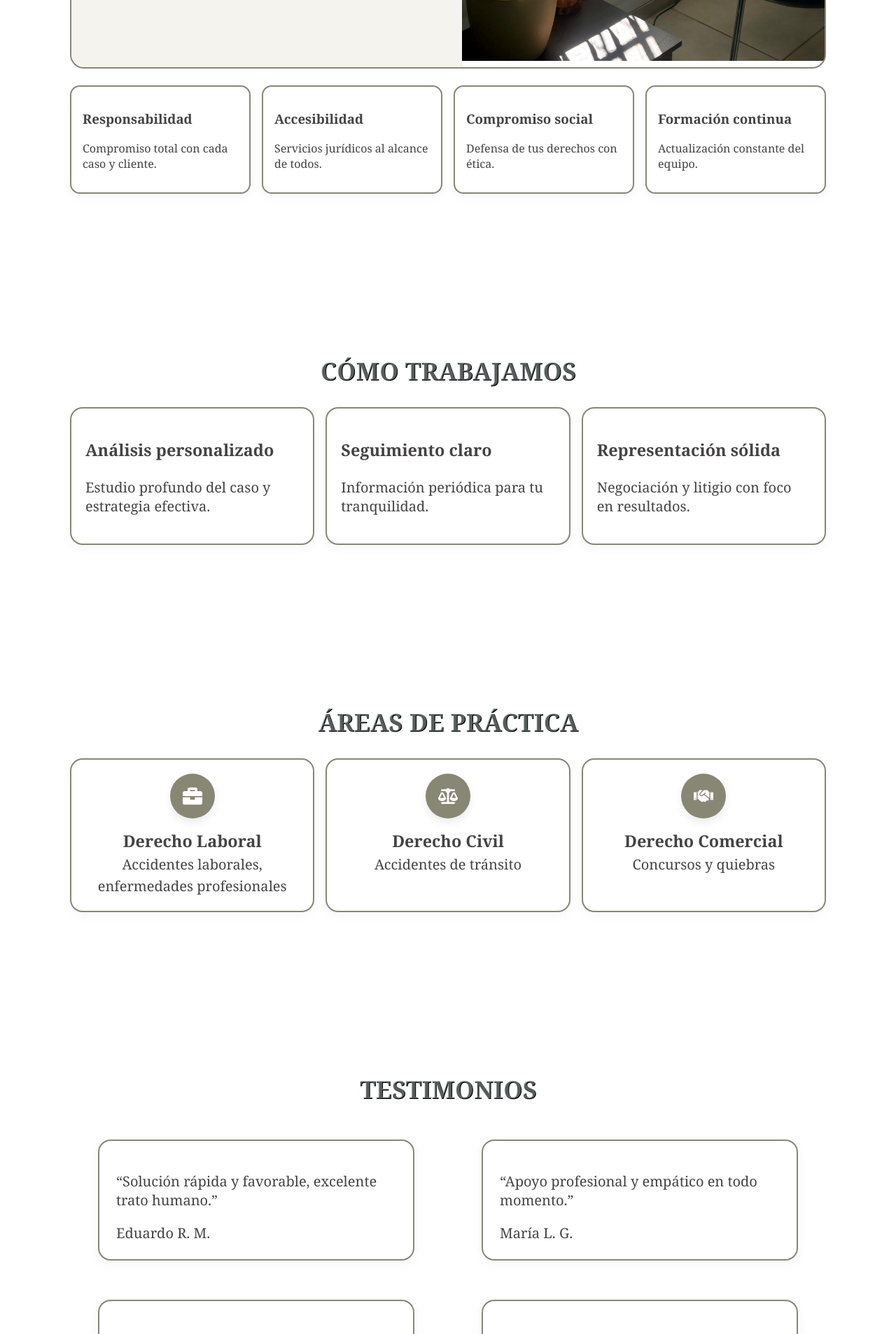
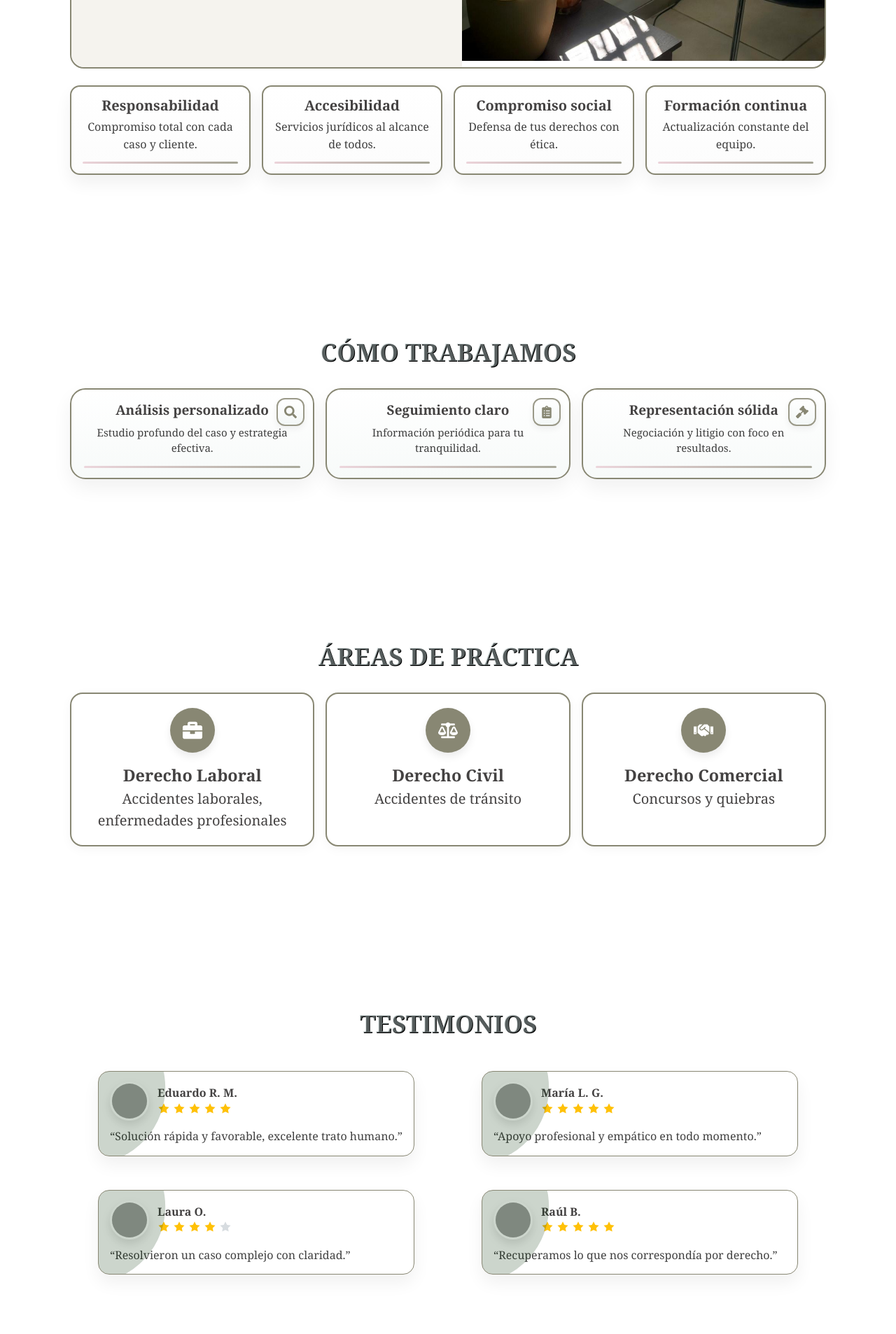
Before and after one commit to MAXE007/mh-estudio-juridico, a Next.js app: page / in a window 1280 px wide. Shown: the part 1720-3627 px from the top of the page at 70% size. Built offline with nearby package versions, Linux system fonts and the light colour scheme; grey boxes are pictures that could not be loaded.

Commit message:
cambiando estilos en todas las cards

```diff
--- a/app/globals.css
+++ b/app/globals.css
@@ -259,8 +259,115 @@ img{ max-width: 100%; display: block; }
 .area-card:nth-child(2) .icon-wrap{ background: var(--sky); } /* Civil */
 .area-card:nth-child(3) .icon-wrap{ background: var(--sky); } /* Comercial */
 /* =========================================================
-   SECCIONES (Áreas / Contacto / FAQ / Footer)
+   SECCIONES (Áreas / Testimonios / Contacto / FAQ / Footer)
    ========================================================= */
+
+/* ===== Cómo trabajamos – estilo referencia (rounded + línea sutil) ===== */
+#metodo .work-card{
+  position: relative;
+  overflow: hidden;
+  border: 2px solid var(--sky);
+  border-radius: 22px;
+  padding: 20px 22px 18px;
+  background: linear-gradient(180deg, #ffffff 0%, #f7faf9 100%);
+  box-shadow: 0 12px 28px rgba(0,0,0,.06);
+  transition: transform .18s ease, box-shadow .18s ease, border-color .18s ease;
+  height: 100%;
+  display: flex;
+  flex-direction: column;
+  text-align: center;
+}
+
+#metodo .work-card:hover{
+  transform: translateY(-3px);
+  border-color: rgba(120,155,156,.55);
+  box-shadow: 0 18px 36px rgba(0,0,0,.10);
+}
+
+#metodo .work-top{
+  display: flex;
+  align-items: start;
+  justify-content: center;
+  gap: 12px;
+}
+
+#metodo .work-card h3{
+  margin: 2px 0 8px;
+  font-size: 20px;
+  line-height: 1.25;
+}
+
+#metodo .work-card p{
+  margin: 0;
+  color: #3f3f3f;
+  line-height: 1.55;
+}
+
+/* icono outline arriba-derecha */
+#metodo .work-icon{
+  position: absolute;
+  top: 12px;
+  right: 12px;
+  flex: 0 0 auto;
+  width: 44px; height: 44px;
+  border-radius: 12px;
+  display: grid; place-items: center;
+  font-size: 20px;
+  color: var(--sky);
+  border: 2px solid color-mix(in srgb, var(--sky) 85%, white);
+  background: linear-gradient(180deg, #ffffff, #f3f7f6);
+  box-shadow: 0 4px 10px rgba(0,0,0,.06), inset 0 1px 0 rgba(255,255,255,.8);
+}
+
+/* línea degradada sutil inferior */
+#metodo .work-underline{
+  margin-top: 14px;
+  height: 3px;
+  width: 100%;
+  border-radius: 4px;
+  background: linear-gradient(90deg, var(--blush), var(--sky));
+  opacity: .7;
+}
+
+/* ==== Cards: Testimonios ==== */
+.testimonial-card{
+  background:#fff;
+  border:1px solid var(--sky);
+  border-radius:16px;
+  padding:16px 18px;
+  box-shadow:0 12px 24px rgba(0,0,0,.06);
+  transition:transform .18s ease, box-shadow .18s ease, border-color .18s;
+}
+.testimonial-card:hover{
+  transform:translateY(-3px);
+  border-color:rgba(120,155,156,.55);
+  box-shadow:0 16px 34px rgba(0,0,0,.10);
+}
+
+.t-head{ display:flex; align-items:center; gap:12px; }
+.t-avatar{
+  width:64px; height:64px; border-radius:50%; object-fit:cover;
+  background:#eaeaea; box-shadow:0 6px 14px rgba(0,0,0,.12); border:3px solid #fff;
+}
+.t-meta{ display:flex; flex-direction:column; }
+.t-name{ font-weight:800; line-height:1.1; }
+.t-role{ color:var(--muted); font-size:14px; }
+
+.t-stars{ display:flex; gap:4px; margin-top:4px; }
+.t-stars .star{ fill:#d7dce0; }
+.t-stars .star.on{ fill:#ffc107; } /* rating activo */
+
+.t-quote{ margin:10px 0 0; color:#404040; line-height:1.6; }
+
+.testimonial-card{
+  position:relative; overflow:hidden;
+}
+.testimonial-card::before{
+  content:""; position:absolute; left:-85px; top:-90px; width:180px; height:220px;
+  background: #042e02; opacity:.2; border-radius: 0 120px 120px 0;
+  transform: rotate(-8deg);
+}
+
 .grid-areas{ display:grid; gap:16px; } /* base = mobile 1col; se expande en desktop */
 
 .contact-grid{ display:grid; gap:16px; } /* base 1col; se expande en desktop */
@@ -304,6 +411,8 @@ img{ max-width: 100%; display: block; }
 }
 
 /* About (base = desktop layout lo ajustamos luego en MQ móvil) */
+
+
 .about-grid{
   display:grid;
   grid-template-columns:1fr 1fr;
@@ -317,6 +426,46 @@ img{ max-width: 100%; display: block; }
 }
 .about-text{ display:flex; grid-column:1 / 2; text-align:left; flex-direction:column; }
 .about-text p{ padding:50px; text-align:justify; line-height:1.75; font-size:24px; color:#444; }
+
+/* ===== NOSOTROS: mini-cards con subrayado y hover ===== */
+#nosotros .card{
+  border: 2px solid var(--sky);
+  border-radius: 18px;
+  background: linear-gradient(#ffffff, #fcfcfc);
+  box-shadow: 0 12px 24px rgba(0,0,0,.06);
+  transition: transform .18s ease, box-shadow .18s ease, border-color .18s ease;
+  position: relative;
+  padding: 18px 18px 20px;
+}
+#nosotros .card:hover{
+  transform: translateY(-3px);
+  border-color: rgba(120,155,156,.55);
+  box-shadow: 0 18px 36px rgba(0,0,0,.10);
+}
+
+/* subrayado sutil (mismos colores del sitio) */
+#nosotros .card::after{
+  content:"";
+  display:block;
+  height:3px; width:100%; border-radius:4px; margin-top:12px;
+  background: linear-gradient(90deg, var(--blush), var(--sky));
+  opacity:.75;
+}
+
+/* tipografía equilibrada */
+#nosotros .card h3{
+  text-align: center;
+  margin:0 0 6px;
+  font-size:20px;
+  line-height:1.25;
+}
+#nosotros .card p{
+  text-align: center;
+  margin:0;
+  color:#404040;
+  font-size:16px;
+  line-height:1.55;
+}
 
 
 /* FAQ */
@@ -333,7 +482,7 @@ img{ max-width: 100%; display: block; }
 /* Clamp visual */
 .faq-toggle{ display:none; }
 .faq-wrap{ position:relative; max-height:560px; overflow:hidden; }
-.faq-wrap::after{ content:""; position:absolute; left:0; right:0; bottom:0; height:90px; background:linear-gradient(transparent, var(--bg)); }
+.faq-wrap::after{ content:""; position:absolute; left:0; right:0; bottom:0; height:90px; background:linear-gradient(transparent, var(--)); }
 .faq-toggle:checked ~ .faq-wrap{ max-height:none; }
 .faq-toggle:checked ~ .faq-wrap::after{ display:none; }
 .faq-toggle:checked ~ .faq-more{ display:none; }
@@ -412,6 +561,11 @@ img{ max-width: 100%; display: block; }
   /* Grids 1 columna */
   .grid-2-md, .grid-3-md, .grid-4-lg{ grid-template-columns:1fr; gap:12px; }
   .card{ padding:20px; }
+  /* Card Como trabajamos */
+  #metodo .work-card{ align-items: center; text-align: center; }
+  #metodo .work-top{ width: 100%; }
+  /* Card Testimonios */
+  .testimonial-card{ padding:14px; }
 
   /* Contacto 1 columna */
   .contact-grid{ grid-template-columns:1fr; }
@@ -498,6 +652,15 @@ img{ max-width: 100%; display: block; }
     font-size: 16px;
   }
 
+
+  /* Como trabajamos cards */
+  #metodo .work-card{ padding: 16px 18px 14px; }
+  #metodo .work-card h3{ font-size: 19px; }
+  #metodo .work-card p{ font-size: 15px; line-height: 1.5; }
+  #metodo .work-icon{ width: 40px; height: 40px; font-size: 18px; }
+  /* Testimonios cards */
+  .testimonial-card{ padding:14px 16px; }
+  .t-avatar{ width:56px; height:56px; }
 }
 
 /* =========================================================
--- a/app/page.js
+++ b/app/page.js
@@ -6,7 +6,7 @@ import { useEffect, useState } from 'react';
 import ContactForm from '../components/ContactForm'; // ruta relativa
 import Image from "next/image";
 import logo from "./assets/logo.png";
-import { FaBriefcase, FaBalanceScale, FaHandshake } from "react-icons/fa";
+import { FaBriefcase, FaBalanceScale, FaHandshake, FaSearch, FaClipboardList, FaGavel } from "react-icons/fa";
 
 const WAPP_NUM = process.env.NEXT_PUBLIC_WAPP_NUM || '5492604205682';
 const WAPP_TEXT = process.env.NEXT_PUBLIC_WAPP_TEXT || 'Hola%20quiero%20hacer%20una%20consulta';
@@ -221,14 +221,23 @@ export default function Home() {
           <h2 className="h2-sub">CÓMO TRABAJAMOS</h2>
           <div className="mt-6 grid grid-3-md">
             {[
-              { t: 'Análisis personalizado', d: 'Estudio profundo del caso y estrategia efectiva.' },
-              { t: 'Seguimiento claro', d: 'Información periódica para tu tranquilidad.' },
-              { t: 'Representación sólida', d: 'Negociación y litigio con foco en resultados.' },
-            ].map((x, i) => (
-              <div key={i} className="card">
-                <h3>{x.t}</h3>
-                <p className="mt-2">{x.d}</p>
-              </div>
+              { t: 'Análisis personalizado', d: 'Estudio profundo del caso y estrategia efectiva.', Icon: FaSearch },
+              { t: 'Seguimiento claro', d: 'Información periódica para tu tranquilidad.', Icon: FaClipboardList },
+              { t: 'Representación sólida', d: 'Negociación y litigio con foco en resultados.', Icon: FaGavel },
+            ].map(({ t, d, Icon }, i) => (
+              <article key={i} className="card work-card">
+                <div className="work-top">
+                  <h3>{t}</h3>
+                  <span className="work-icon" aria-hidden="true">
+                    <Icon />
+                  </span>
+                </div>
+
+                <p className="mt-2">{d}</p>
+
+                {/* línea sutil inferior */}
+                <span className="work-underline" aria-hidden="true" />
+              </article>
             ))}
           </div>
         </div>
@@ -255,20 +264,64 @@ export default function Home() {
       </section>
 
       {/* TESTIMONIOS */}
-      <section className="section">
+      <section className="section" id="testimonios">
         <div className="people">
           <h2 className="h2-sub">TESTIMONIOS</h2>
+
           <div className="mt-6 grid grid-2-md">
             {[
-              { q: '“Solución rápida y favorable, excelente trato humano.”', a: 'Eduardo R. M.' },
-              { q: '“Apoyo profesional y empático en todo momento.”', a: 'María L. G.' },
-              { q: '“Resolvieron un caso complejo con claridad.”', a: 'Laura O.' },
-              { q: '“Recuperamos lo que nos correspondía por derecho.”', a: 'Laboratorios B.' },
-            ].map((x, i) => (
-              <blockquote key={i} className="card" style={{padding:24}}>
-                <p>{x.q}</p>
-                <footer className="mt-2">{x.a}</footer>
-              </blockquote>
+              {
+                name: "Eduardo R. M.",
+                quote: "Solución rápida y favorable, excelente trato humano.",
+                img: "https://i.pravatar.cc/96?img=12",
+                rating: 5,
+              },
+              {
+                name: "María L. G.",
+                quote: "Apoyo profesional y empático en todo momento.",
+                img: "https://i.pravatar.cc/96?img=32",
+                rating: 5,
+              },
+              {
+                name: "Laura O.",
+                quote: "Resolvieron un caso complejo con claridad.",
+                img: "https://i.pravatar.cc/96?img=49",
+                rating: 4,
+              },
+              {
+                name: "Raúl B.",
+                quote: "Recuperamos lo que nos correspondía por derecho.",
+                img: "https://i.pravatar.cc/96?img=14",
+                rating: 5,
+              },
+            ].map((t, i) => (
+              <figure key={i} className="testimonial-card">
+                <div className="t-head">
+                  <img
+                    src={t.img}
+                    alt={`Foto de ${t.name}`}
+                    className="t-avatar"
+                    loading="lazy"
+                  />
+                  <div className="t-meta">
+                    <figcaption className="t-name">{t.name}</figcaption>
+                    <div className="t-role">{t.role}</div>
+                    <div className="t-stars" aria-label={`${t.rating} de 5`}>
+                      {[1,2,3,4,5].map((n)=>(
+                        <svg
+                          key={n}
+                          className={`star ${n <= t.rating ? 'on' : ''}`}
+                          viewBox="0 0 20 20" width="18" height="18" aria-hidden="true"
+                        >
+                          <path d="M10 1.5l2.6 5.3 5.8.8-4.2 4 1 5.7-5.2-2.7-5.2 2.7 1-5.7-4.2-4 5.8-.8z"/>
+                        </svg>
+                      ))}
+                    </div>
+                  </div>
+                </div>
+
+                <blockquote className="t-quote">“{t.quote}”</blockquote>
+              </figure>
             ))}
           </div>
         </div>
```
